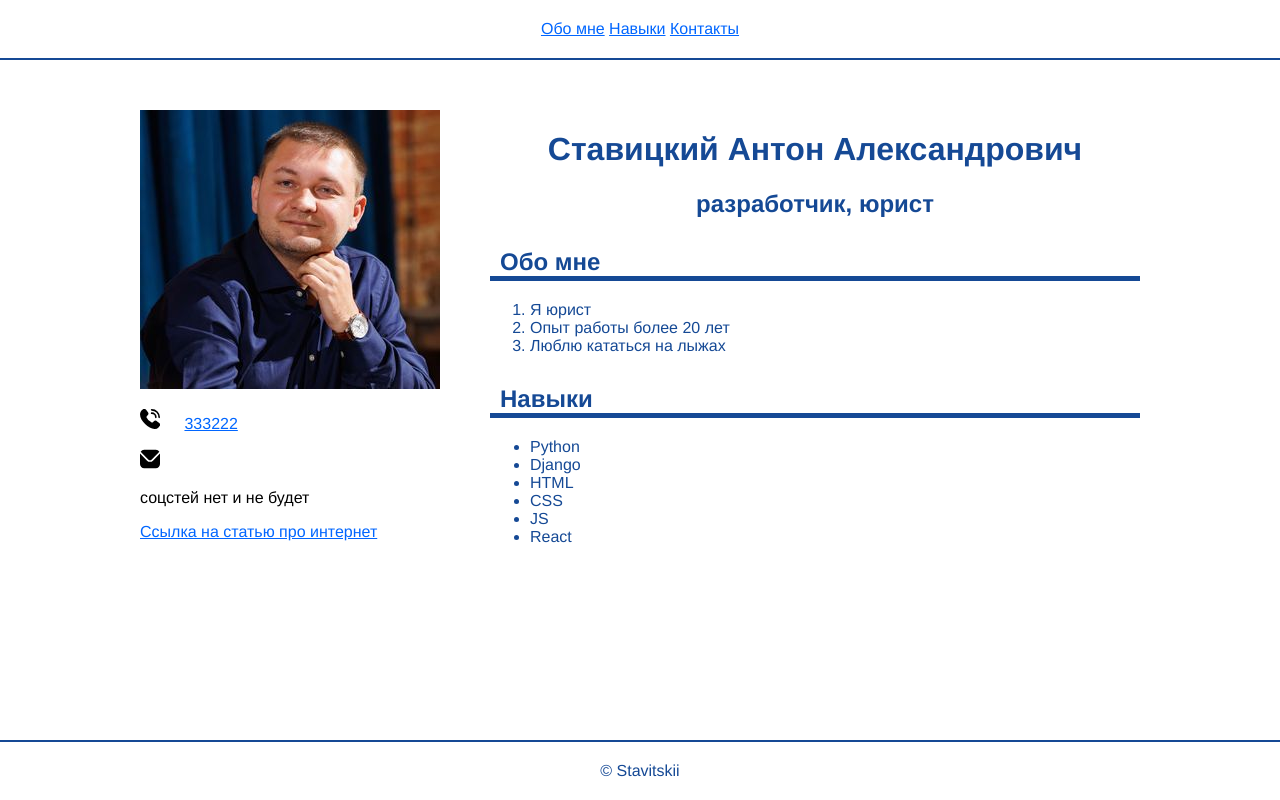
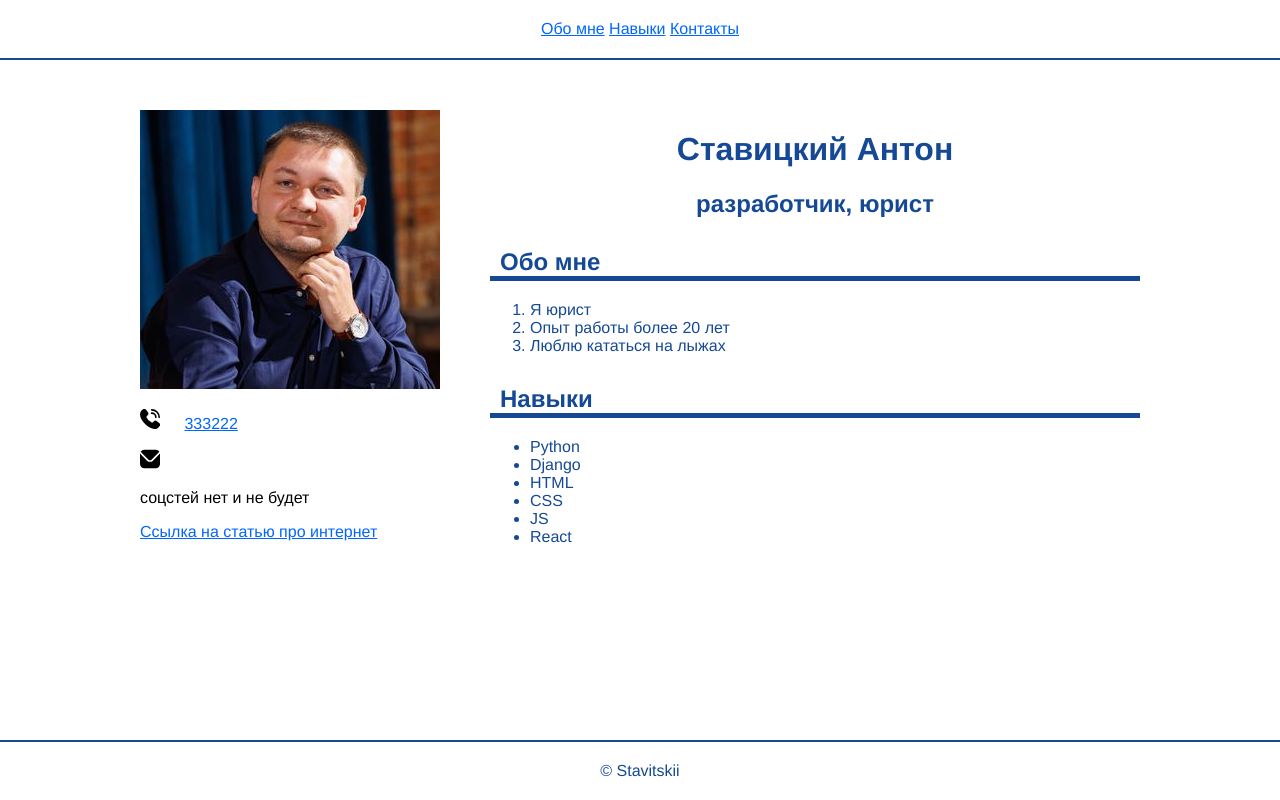
Before and after one commit to AStavitskii/BusinesCard, a plain HTML site: page index.html in a window 1280 px wide. Drawn offline with Linux system fonts and the light colour scheme.

Commit message:
h1 corrected

```diff
--- a/index.html
+++ b/index.html
@@ -33,7 +33,7 @@
 
         </aside>
         <section class="main-section">
-          <h1 class="title">Ставицкий Антон Александрович</h1>
+          <h1 class="title">Ставицкий Антон</h1>
           <h2 class="title">разработчик, юрист</h2>
           <h2 class="subtitle" id="about">Обо мне</h2>
             <ol class="list">
```
